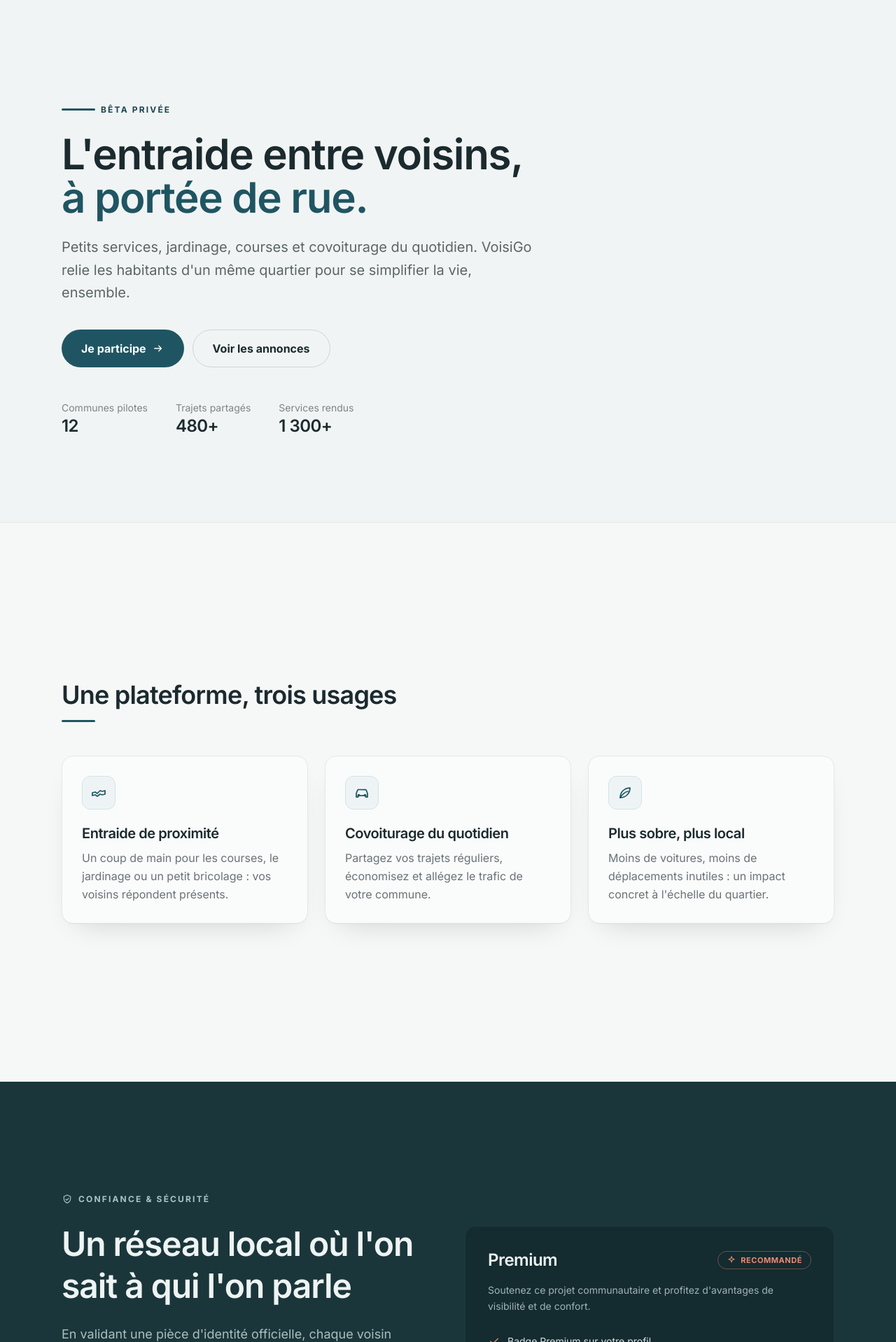
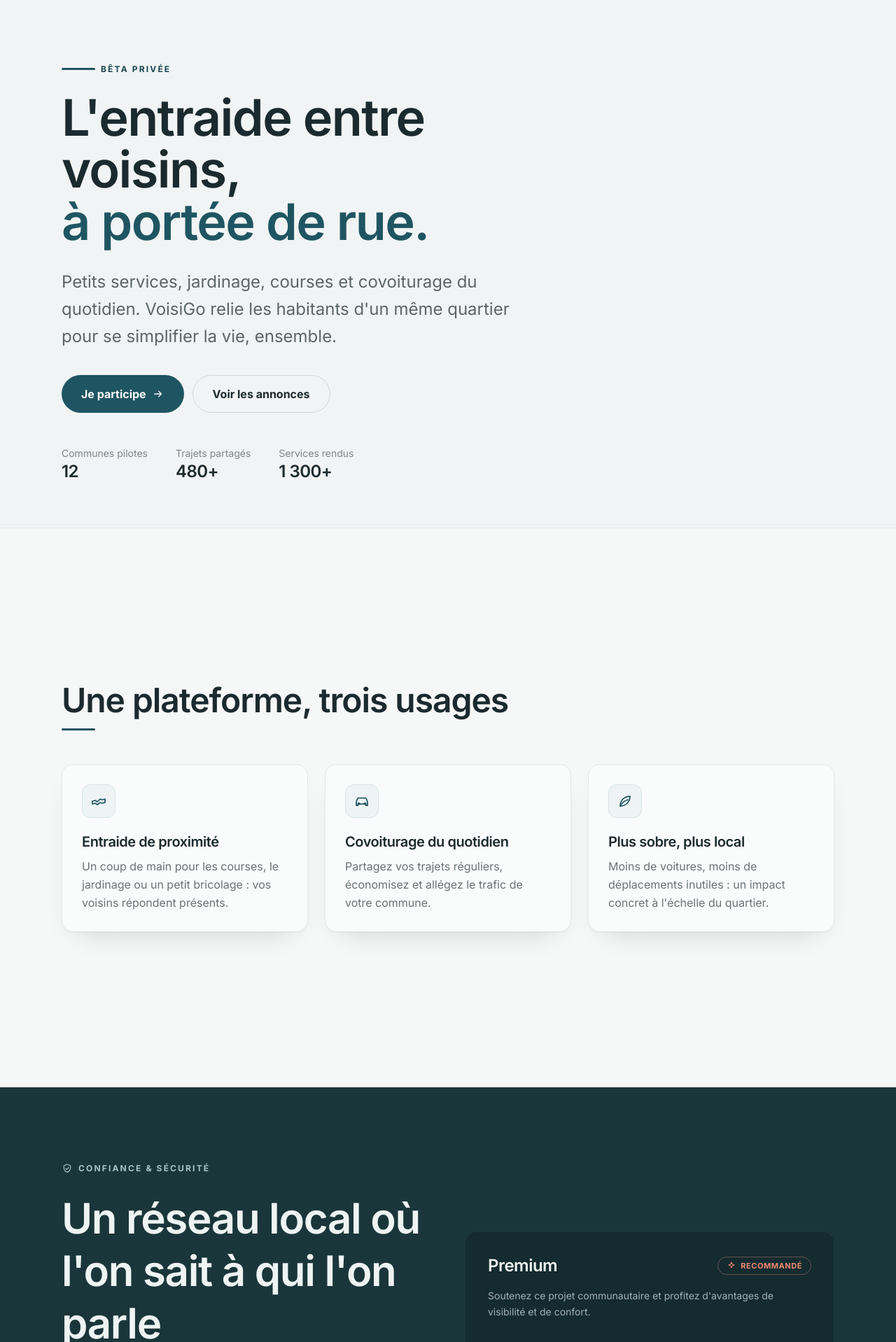
Before and after one commit to alexcmb/Voisi-Go, a React (Vite) app in the folder frontend/: page / in a window 1280 px wide. Shown: the part 62-1980 px from the top of the page at 70% size. Built offline with nearby package versions, Linux system fonts and the light colour scheme; no server answers.

Commit message:
home: animation plus lente (2400ms) + texte agrandi

```diff
--- a/frontend/src/components/Reveal.tsx
+++ b/frontend/src/components/Reveal.tsx
@@ -5,7 +5,7 @@
     className?: string;
     /** Décalage d'apparition en ms (pour les effets en cascade). */
     delay?: number;
-    /** Durée du fondu en ms (par défaut 1800). */
+    /** Durée du fondu en ms (par défaut 2400). */
     duration?: number;
 }
 
@@ -15,7 +15,7 @@
  * deux sens. Styles inline (fiables, non purgeables). En mode "animations
  * réduites", on garde le fondu seul (sans mouvement ni zoom).
  */
-export default function Reveal({ children, className = '', delay = 0, duration = 1800 }: RevealProps) {
+export default function Reveal({ children, className = '', delay = 0, duration = 2400 }: RevealProps) {
     const ref = useRef<HTMLDivElement>(null);
     const [visible, setVisible] = useState(false);
     const [reduced, setReduced] = useState(false);
--- a/frontend/src/pages/Home.tsx
+++ b/frontend/src/pages/Home.tsx
@@ -98,12 +98,12 @@
                         <span className="rule-accent" /> Bêta privée
                     </span>
 
-                    <h1 className="font-display text-[2.7rem] leading-[1.05] md:text-6xl md:leading-[1.04] font-semibold text-ink mt-6">
+                    <h1 className="font-display text-5xl leading-[1.05] md:text-7xl md:leading-[1.04] font-semibold text-ink mt-6">
                         L'entraide entre voisins,<br />
                         <span className="text-primary-600">à portée de rue.</span>
                     </h1>
 
-                    <p className="text-lg md:text-xl text-ink/70 mt-6 leading-relaxed max-w-2xl">
+                    <p className="text-xl md:text-2xl text-ink/70 mt-7 leading-relaxed max-w-2xl">
                         Petits services, jardinage, courses et covoiturage du quotidien.
                         VoisiGo relie les habitants d'un même quartier pour se simplifier la vie, ensemble.
                     </p>
@@ -142,7 +142,7 @@
             <section className="border-t border-ink/8 bg-paper/60 flex items-center min-h-[100svh]">
                 <div className="max-w-6xl mx-auto px-6 py-16 md:py-20 w-full">
                     <Reveal>
-                        <h2 className="font-display text-3xl md:text-4xl font-semibold text-ink">
+                        <h2 className="font-display text-4xl md:text-5xl font-semibold text-ink">
                             Une plateforme, trois usages
                         </h2>
                         <div className="rule-accent mt-4 mb-12" />
@@ -171,7 +171,7 @@
                         <span className="inline-flex items-center gap-2 text-xs font-bold uppercase tracking-[0.18em] text-secondary-200">
                             <Icon name="shield" size={16} /> Confiance & sécurité
                         </span>
-                        <h2 className="font-display text-3xl md:text-5xl font-semibold leading-tight mt-5 mb-6">
+                        <h2 className="font-display text-4xl md:text-6xl font-semibold leading-tight mt-5 mb-6">
                             Un réseau local où l'on sait à qui l'on parle
                         </h2>
                         <p className="text-secondary-100/80 text-lg leading-relaxed mb-9">
```
